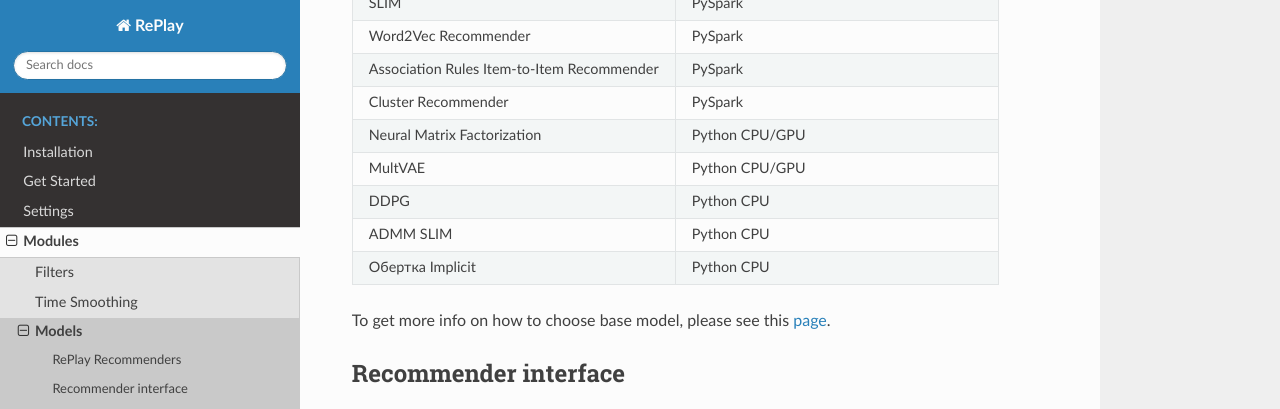
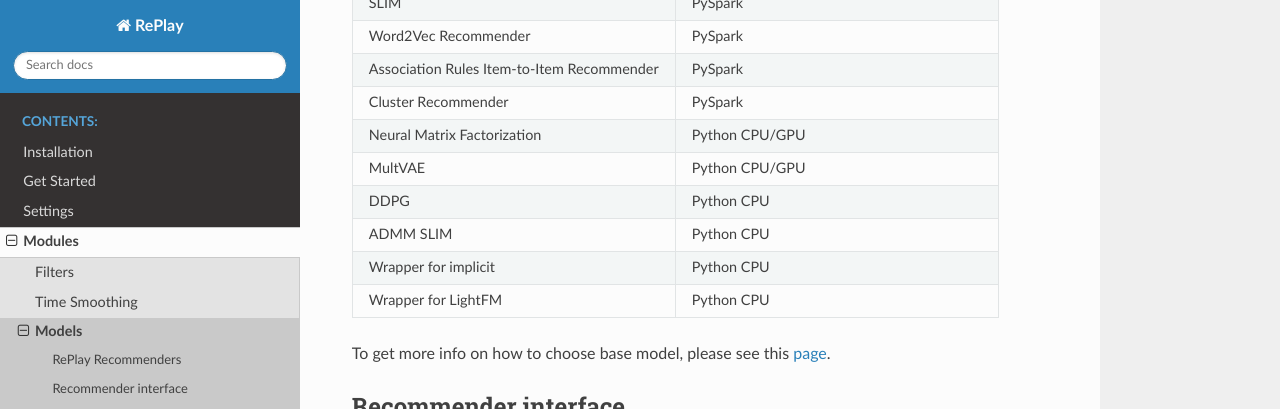
Before and after one commit to sb-ai-lab/RePlay, a Sphinx documentation site: the page built from docs/pages/modules/models.rst, in a window 1280 px wide and 900 px high, scrolled down 584 px, cut to the strip 0-409 px from the top of the window. Built offline with Sphinx 7.4.7 and the Read the Docs theme 2.0.0, drawn with Linux system fonts in a browser that asks for light colours.

Commit message:
Change language to english

```diff
--- a/docs/pages/modules/models.rst
+++ b/docs/pages/modules/models.rst
@@ -24,8 +24,8 @@
     "MultVAE", "Python CPU/GPU"
     "DDPG", "Python CPU"
     "ADMM SLIM", "Python CPU"
-    "Обертка Implicit", "Python CPU"
-
+    "Wrapper for implicit", "Python CPU"
+    "Wrapper for LightFM", "Python CPU"
 
 To get more info on how to choose base model, please see this  :doc:`page </pages/useful_data/algorithm_selection>`.
 
```
